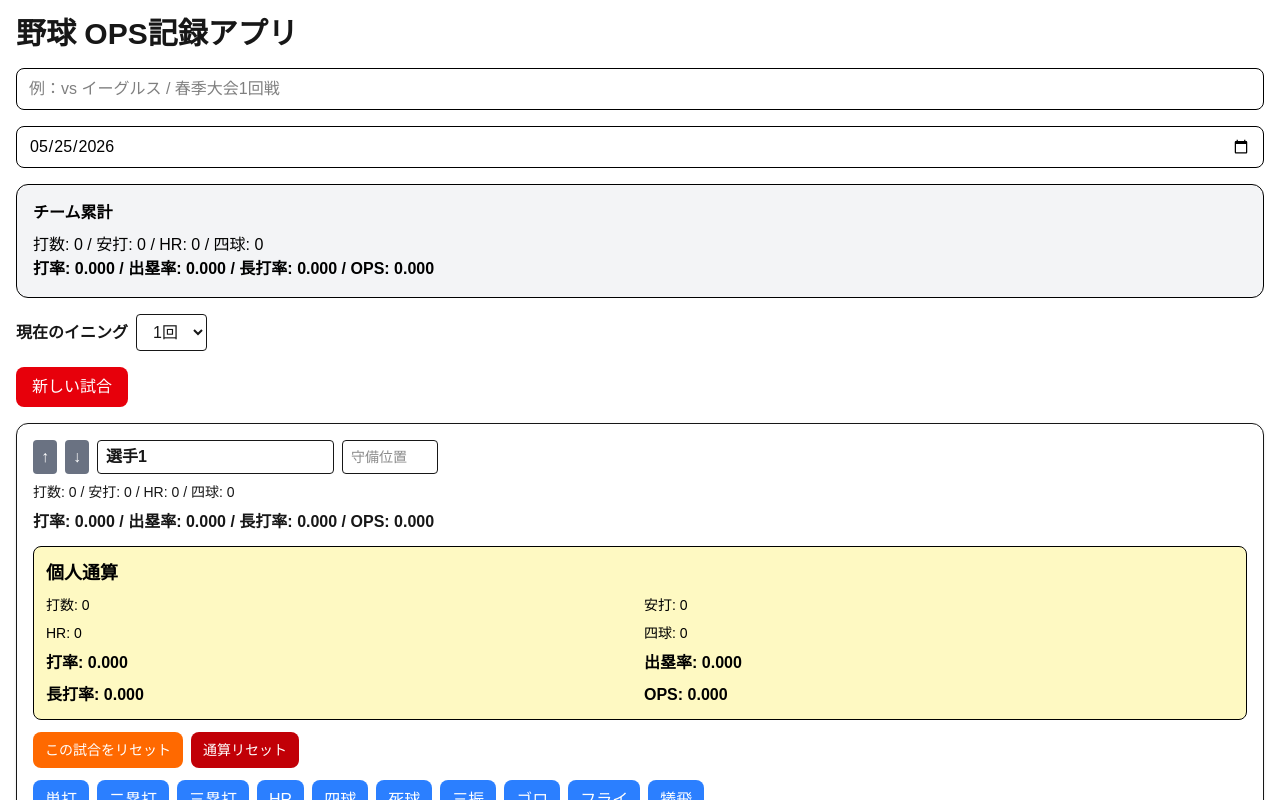
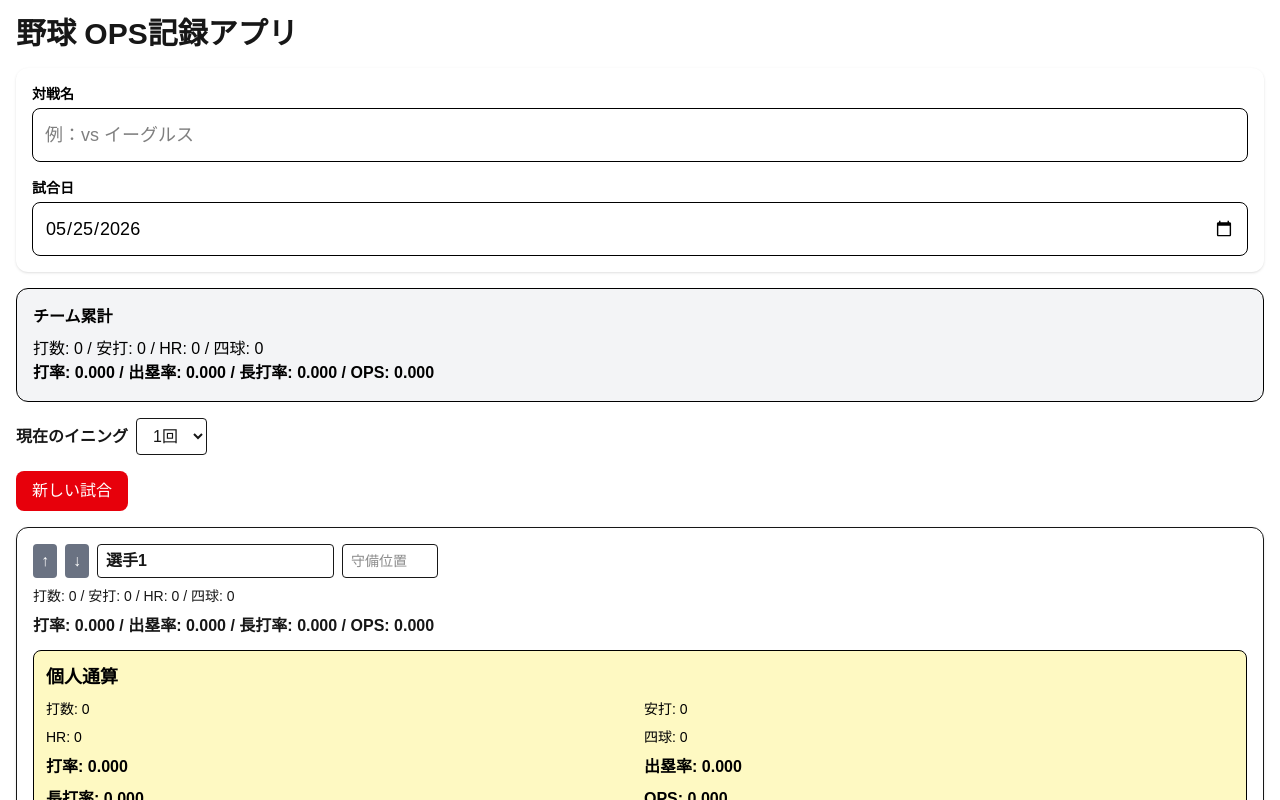
Before and after one commit to forcascreate-eng/baseball-ops-app, a Next.js app: page / in a window 1280 px wide. Shown: the top 800 px of the page. Built offline with nearby package versions, Linux system fonts and the light colour scheme.

Commit message:
improve game info inputs

```diff
--- a/app/page.tsx
+++ b/app/page.tsx
@@ -85,7 +85,7 @@ export default function Home() {
     localStorage.setItem("gameTitle", gameTitle);
     localStorage.setItem("gameDate", gameDate);
   }
-}, [gameTitle, loaded]);
+}, [gameTitle, gameDate, loaded]);
 
   useEffect(() => {
     if (loaded) {
@@ -209,19 +209,27 @@ const togglePlayerHistory = (playerIndex: number) => {
       <h1 className="text-3xl font-bold mb-4">
         野球 OPS記録アプリ
       </h1>
+      <div className="bg-white text-black rounded-xl p-4 mb-4 shadow">
+       <label className="block text-sm font-bold mb-1">
+         対戦名
+       </label>
        <input
          value={gameTitle}
          onChange={(e) => setGameTitle(e.target.value)}
-        placeholder="例：vs イーグルス / 春季大会1回戦"
-        className="border rounded-lg px-3 py-2 mb-4 w-full text-black"
+         placeholder="例：vs イーグルス"
+         className="border rounded-lg px-3 py-3 mb-4 w-full text-black text-lg"
        />
 
+       <label className="block text-sm font-bold mb-1">
+          試合日
+       </label>
        <input
          type="date"
          value={gameDate}
          onChange={(e) => setGameDate(e.target.value)}
-        className="border rounded-lg px-3 py-2 mb-4 w-full text-black"
+         className="border rounded-lg px-3 py-3 w-full text-black text-lg"
        />
+     </div>
 
       <div className="border rounded-xl p-4 mb-4 bg-gray-100 text-black">
         <h2 className="font-bold mb-2">チーム累計</h2>
```
Lines whose indentation alone changed are shown as unchanged.
